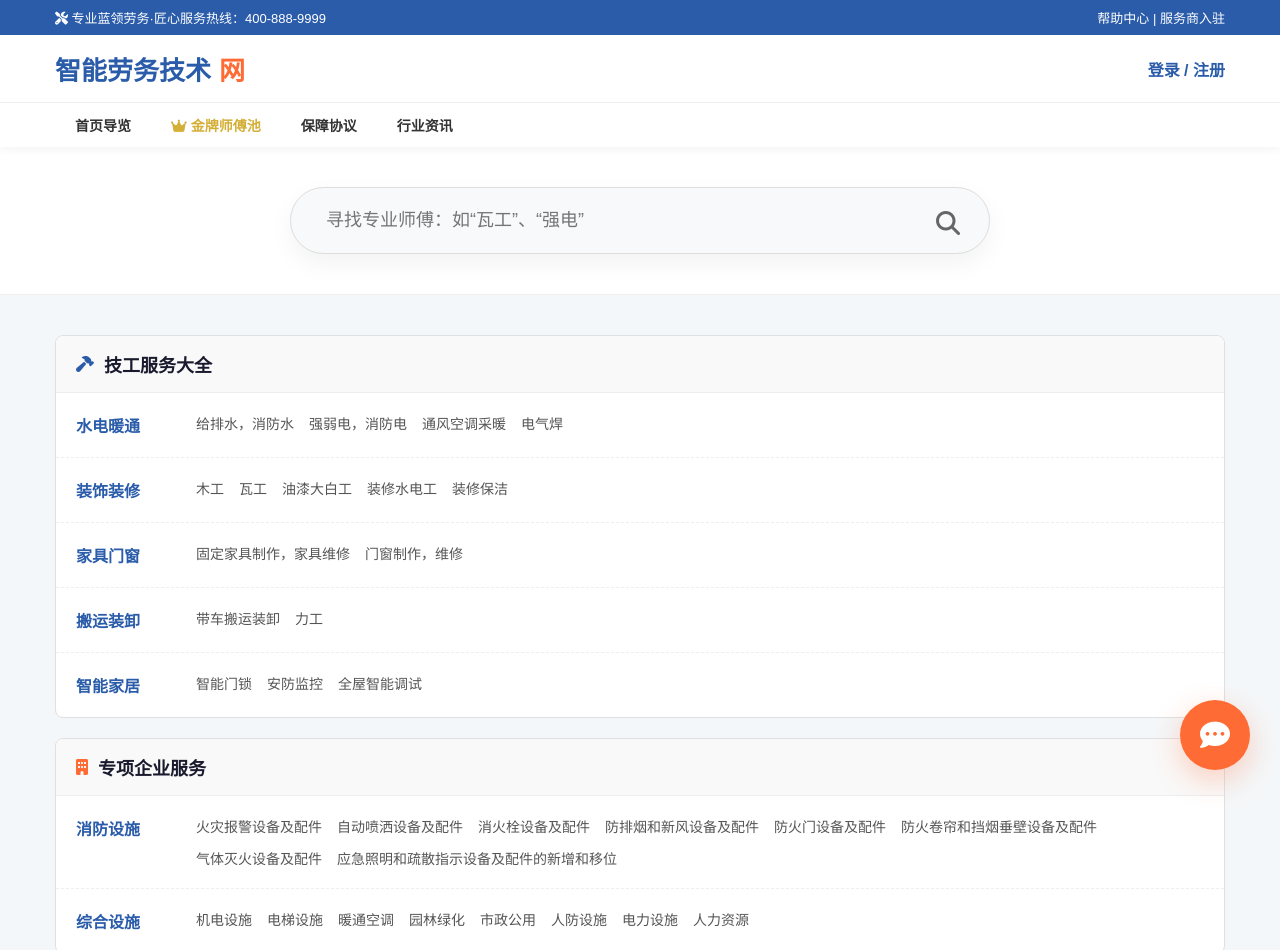
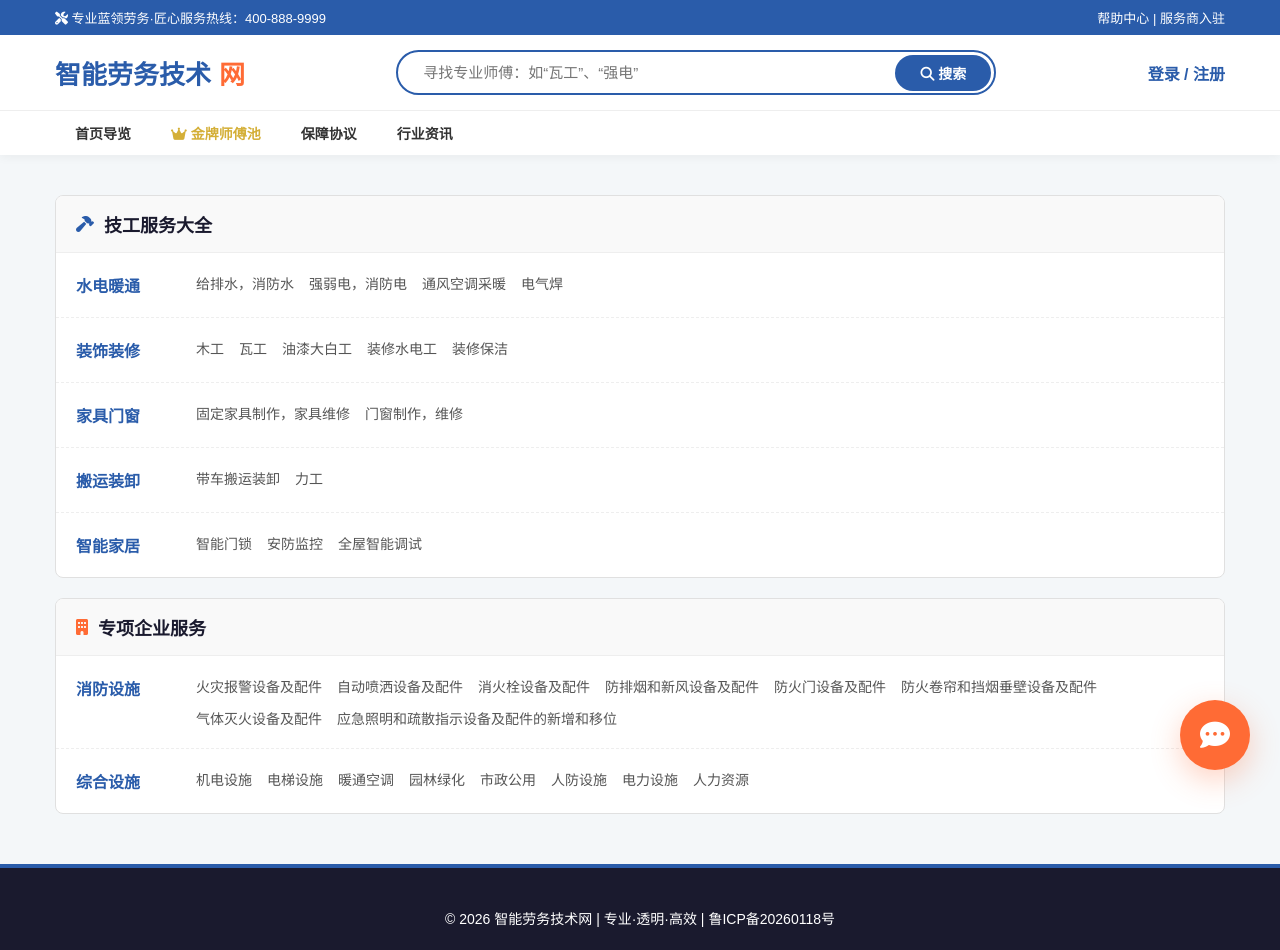
Before and after one commit to fubohanHestia/platform, a plain HTML site: page c-client/index.html in a window 1280 px wide. Shown: the top 950 px of the page. Drawn offline with Linux system fonts and the light colour scheme.

Commit message:
修改搜索框

```diff
--- a/c-client/index.html
+++ b/c-client/index.html
@@ -43,11 +43,37 @@
         .top-bar .container { display: flex; justify-content: space-between; align-items: center; }
         header { background-color: var(--white); box-shadow: 0 2px 10px rgba(0,0,0,0.05); position: sticky; top: 0; z-index: 1000; }
         .main-header { padding: 15px 0; display: flex; align-items: center; justify-content: space-between; }
-        .logo { font-size: 26px; font-weight: 800; color: var(--primary-blue); text-decoration: none; display: flex; align-items: center; gap: 8px; }
+        .logo { font-size: 26px; font-weight: 800; color: var(--primary-blue); text-decoration: none; display: flex; align-items: center; gap: 8px; flex-shrink: 0; }
         .logo span { color: var(--primary-orange); }
-        .header-search { flex: 1; max-width: 500px; margin: 0 30px; position: relative; display: none; }
-        .header-search input { width: 100%; padding: 10px 20px; border: 2px solid #eeeeee; border-radius: 25px; outline: none; font-size: 14px; }
-        .header-search button { position: absolute; right: 5px; top: 5px; border: none; background-color: var(--primary-blue); color: white; padding: 6px 15px; border-radius: 20px; cursor: pointer; }
+
+        /* [MODIFIED] Search Box Moved to Header with Blue Border */
+        .header-search { flex: 1; max-width: 600px; margin: 0 40px; position: relative; }
+        .header-search input {
+            width: 100%;
+            padding: 12px 25px;
+            border: 2px solid var(--primary-blue); /* 醒目的蓝框 */
+            border-radius: 30px;
+            outline: none;
+            font-size: 15px;
+            background-color: #fff;
+            transition: box-shadow 0.3s ease;
+        }
+        .header-search input:focus { box-shadow: 0 0 0 3px rgba(42, 92, 170, 0.15); }
+        .header-search button {
+            position: absolute;
+            right: 5px;
+            top: 50%;
+            transform: translateY(-50%);
+            border: none;
+            background-color: var(--primary-blue);
+            color: white;
+            padding: 8px 25px;
+            border-radius: 20px;
+            cursor: pointer;
+            font-weight: bold;
+            font-size: 14px;
+        }
+
         nav { border-top: 1px solid #eeeeee; background-color: var(--white); }
         .nav-links { display: flex; list-style: none; margin: 0; padding: 0; }
         .nav-links li a { display: block; padding: 12px 20px; text-decoration: none; color: #333333; font-weight: 600; font-size: 14px; transition: color 0.3s ease; }
@@ -56,10 +82,8 @@
         /* --- [IV. 首页样式] --- */
         .view-section { display: none; padding-bottom: 50px; }
         .view-section.active { display: block; }
-        .home-hero { background-color: var(--white); padding: 40px 0; text-align: center; border-bottom: 1px solid #eee; }
-        .home-search-container { max-width: 700px; margin: 0 auto; position: relative; }
-        .home-search-container input { width: 100%; padding: 22px 35px; border-radius: 45px; border: 1px solid #dddddd; background-color: #f8f9fa; font-size: 18px; box-shadow: 0 10px 25px rgba(0,0,0,0.05); transition: all 0.3s ease; }
-        .home-search-container i { position: absolute; right: 30px; top: 24px; color: #666666; font-size: 24px; cursor: pointer; }
+
+        /* [REMOVED] .home-hero section removed as search is now in header */
 
         /* [NEW] 58.com Style Directory Styles */
         .directory-box { background: white; margin-top: 20px; border-radius: 8px; border: 1px solid #e0e0e0; overflow: hidden; }
@@ -260,9 +284,9 @@
         <header><div class="container">
             <div class="main-header">
                 <a href="javascript:void(0)" onclick="app.switchView('hub-view')" class="logo">智能劳务技术<span>网</span></a>
-                <div class="header-search" id="header-search-box">
-                    <input type="text" placeholder="快速搜索，如：装修水电、搬运..." id="secondary-search">
-                    <button onclick="app.handleSearch('secondary')"><i class="fas fa-search"></i> 搜索</button>
+                <div class="header-search" id="header-search-box" style="display:block;">
+                    <input type="text" placeholder="寻找专业师傅：如“瓦工”、“强电”" id="global-search-input">
+                    <button onclick="app.handleSearch()"><i class="fas fa-search"></i> 搜索</button>
                 </div>
                 <div id="top-login-btn" style="font-weight: bold; color: var(--primary-blue); cursor: pointer;">登录 / 注册</div>
             </div>
@@ -274,13 +298,6 @@
         </ul></div></nav></header>
 
         <section id="hub-view" class="view-section active">
-            <div class="home-hero">
-                <div class="home-search-container">
-                    <input type="text" placeholder="寻找专业师傅：如“瓦工”、“强电”" id="hero-search-input">
-                    <i class="fas fa-search" onclick="app.handleSearch('hero')"></i>
-                </div>
-            </div>
-
             <div class="container" style="padding-top: 20px;">
                 <div class="directory-box">
                     <div class="dir-header"><i class="fas fa-hammer" style="color:var(--primary-blue)"></i><h3>技工服务大全</h3></div>
@@ -970,13 +987,19 @@
                 document.querySelectorAll('.view-section').forEach(v => v.classList.remove('active'));
                 const target = document.getElementById(id);
                 if(target) target.classList.add('active');
-                const searchBox = document.getElementById('header-search-box');
-                if(searchBox) searchBox.style.display = (id === 'hub-view') ? 'none' : 'block';
+
+                // [MODIFIED] Do not hide the header search box anymore, it stays.
+                // const searchBox = document.getElementById('header-search-box');
+                // if(searchBox) searchBox.style.display = (id === 'hub-view') ? 'none' : 'block';
+
                 window.scrollTo(0,0);
             },
 
             handleSearch(type) {
-                const inputId = type === 'hero' ? 'hero-search-input' : 'secondary-search';
+                // [MODIFIED] Always use the single global input now
+                // const inputId = type === 'hero' ? 'hero-search-input' : 'secondary-search';
+                const inputId = 'global-search-input';
+
                 const keyword = document.getElementById(inputId).value.trim();
                 if(!keyword) return alert('请输入服务分类');
                 this.state.currentSubcat = keyword;
@@ -1172,6 +1195,7 @@
                 document.getElementById('user-overlay').classList.add('active');
                 document.getElementById('backdrop').style.display = 'block';
                 this.syncWalletUI();
+                this.patchWorkerEntry();
             },
 
             openVerify() {
@@ -1231,6 +1255,10 @@
                 document.getElementById('backdrop').style.display = 'block';
             },
 
+            patchWorkerEntry() {
+                // [REMOVED] Logic to inject worker entry into user profile
+            },
+
             openWorkerDashboard() {
                 this.closeOverlay('user-overlay');
                 document.getElementById('worker-dashboard-overlay').classList.add('active');
@@ -1260,12 +1288,14 @@
                 const ids = ['wo-name', 'wo-id', 'wo-skill', 'wo-years', 'wo-intro'];
                 if(ids.some(i => !document.getElementById(i).value)) return alert('必填项未填写');
 
+                // [UPDATED] Flow: Alert -> Close -> Wait 2s -> Alert -> Approve
                 alert("平台已收到申请，静候审核通过");
                 this.closeOverlay('worker-onboarding-overlay');
 
                 setTimeout(() => {
                     alert("恭喜！您的匠心师傅资格已审核通过！");
                     this.state.workerRegStatus = 'approved';
+                    // No automatic open, user must go to profile
                 }, 2000);
             },
 
@@ -1273,6 +1303,7 @@
 
             // --- [Service Provider Entry Logic] ---
 
+            // [NEW] Open the Selection Overlay
             openEntrySelection() {
                 document.getElementById('entry-selection-overlay').classList.add('active');
                 document.getElementById('backdrop').style.display = 'block';
@@ -1297,6 +1328,7 @@
             // [Legacy] Helper for Entry Card (Enterprise)
             handleEnterpriseEntry() {
                 this.closeOverlay('entry-selection-overlay');
+                // [UPDATED] Smart Route
                 if (this.state.enterpriseRegStatus === 'approved') {
                     this.openEnterpriseDashboard();
                 } else {
@@ -1313,8 +1345,10 @@
             },
 
             submitEnterpriseOnboarding() {
+                // [UPDATED] Flow: Alert -> Close -> Wait 2s -> Alert -> Approve -> Open Dashboard
                 alert("平台已收到申请，静候审核通过");
                 this.closeOverlay('enterprise-onboarding-overlay');
+
                 setTimeout(() => {
                     alert("恭喜！您的企业服务商账号已审核通过！");
                     this.state.enterpriseRegStatus = 'approved';
```
